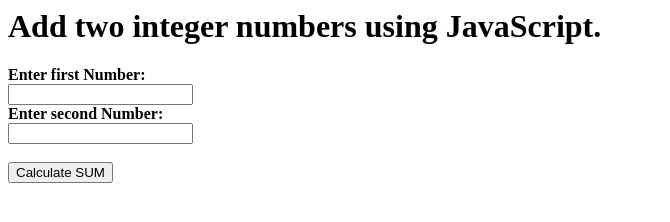
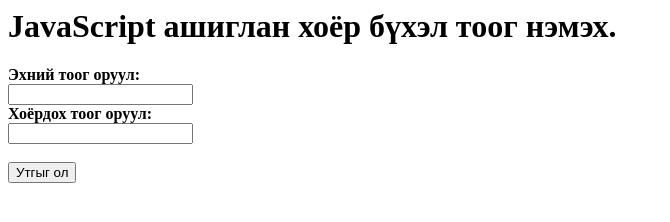
Before and after one commit to Batulzii1023/Javascript, a plain HTML site: page index.html in a window 1280 px wide. Shown: the whole page, without its empty margins (0-670 px from the left). Drawn offline with Linux system fonts and the light colour scheme.

Commit message:
Update index.html

```diff
--- a/index.html
+++ b/index.html
@@ -1,7 +1,7 @@
-<!--Add two integer numbers using JavaScript.-->
+<!--JavaScript ашиглан хоёр бүхэл тоог нэмэх.-->
 <html>
 	<head>
-		<title>Add two integer numbers using JavaScript.</title>
+		<title>JavaScript ашиглан хоёр бүхэл тоог нэмэх.</title>
 		<script type="text/javascript">
 			function addTwoNumbers(textBox1, textBox2){
 				var x=document.getElementById(textBox1).value;
@@ -13,12 +13,12 @@
 		</script>
 	</head>
 <body>
-	<h1>Add two integer numbers using JavaScript.</h1>
-	<b>Enter first Number: </b><br>
+	<h1>JavaScript ашиглан хоёр бүхэл тоог нэмэх.</h1>
+	<b>Эхний тоог оруул: </b><br>
 	<input type="text" id="textIn1"/><br>
-	<b>Enter second Number: </b><br>
+	<b>Хоёрдох тоог оруул: </b><br>
 	<input type="text" id="textIn2"/><br><br>
-	<input type="button" id="btnSum" value="Calculate SUM" onClick="addTwoNumbers('textIn1','textIn2')"/>
+	<input type="button" id="btnSum" value="Утгыг ол" onClick="addTwoNumbers('textIn1','textIn2')"/>
 </body>
 
 </html>
```
